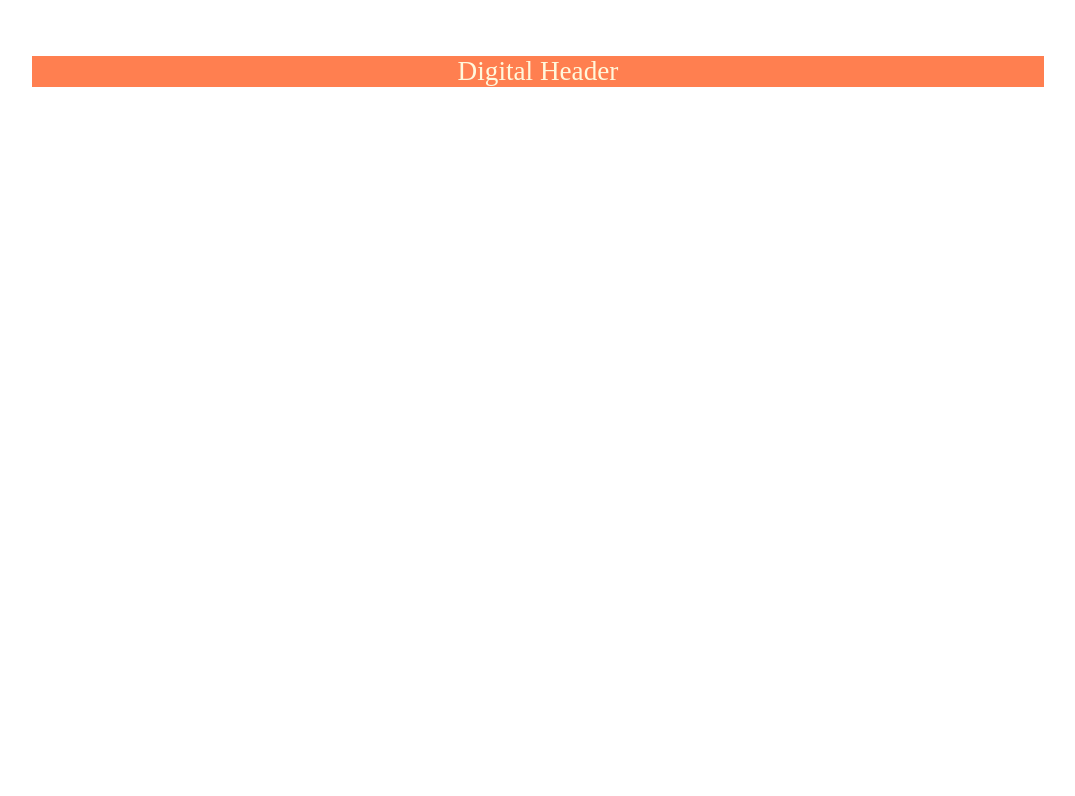
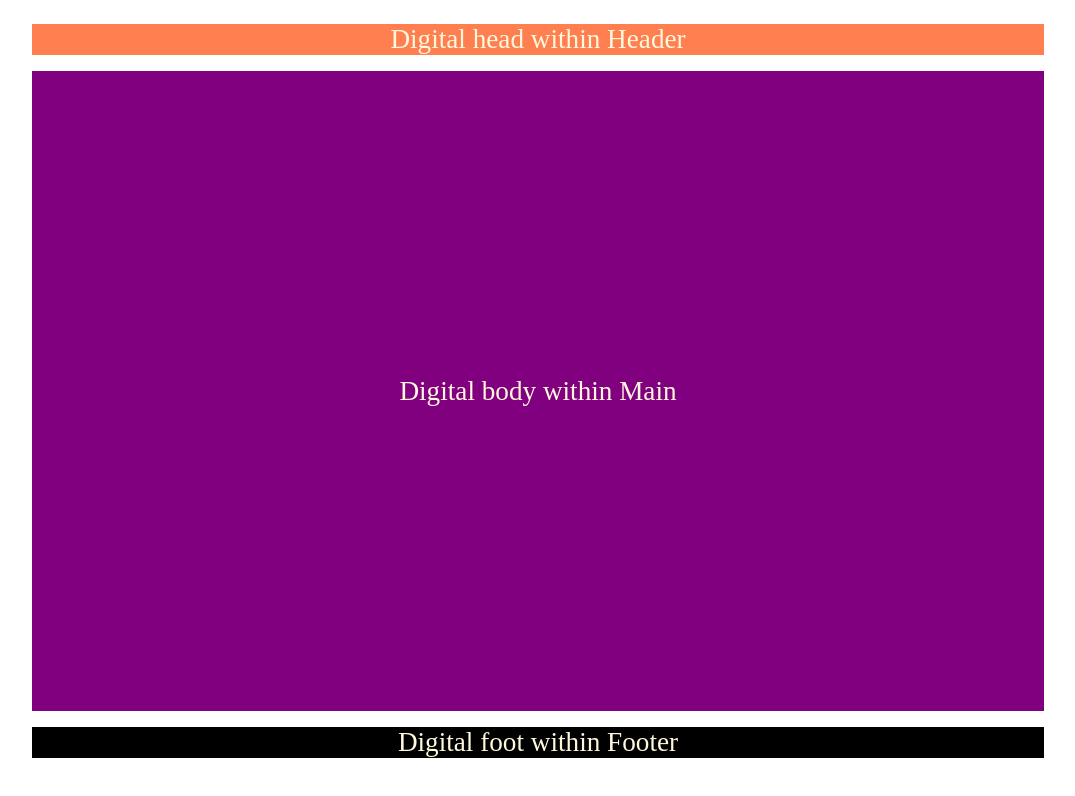
Before and after one commit to dgprofile/repodebpreet, an Angular app: page / in a window 1280 px wide. Shown: the top 796 px of the page, without its empty margins (102-1177 px from the left). Built offline with nearby package versions, Linux system fonts and the light colour scheme.

Commit message:
added body and footer, modified header

```diff
--- a/src/app/app.component.css
+++ b/src/app/app.component.css
@@ -1,4 +1,4 @@
-header{
+header, main, footer{
     display: flex;
     align-items: center;
     justify-content: center;
@@ -13,5 +13,28 @@ header{
     align-items: center;
     justify-content: center;
 
-    margin-top: 3rem;
+    margin: 1rem 0;
 }
+.main-text{
+    width: 80%;
+    height: 80vh;
+    background-color: purple;
+    color: cornsilk;
+    font-size: 1.7rem;
+
+    display: flex;
+    align-items: center;
+    justify-content: center;
+}
+.footer-text{
+    width: 80%;
+    background-color: black;
+    color: cornsilk;
+    font-size: 1.7rem;
+
+    display: flex;
+    align-items: center;
+    justify-content: center;
+
+    margin: 1rem 0;
+}
--- a/src/app/app.component.html
+++ b/src/app/app.component.html
@@ -1,5 +1,15 @@
 <header>
   <div class="head-text">
-    Digital Header
+    Digital head within Header
   </div>
 </header>
+<main>
+  <div class="main-text">
+    Digital body within Main
+  </div>
+</main>
+<footer>
+  <div class="footer-text">
+    Digital foot within Footer
+  </div>
+</footer>
```
